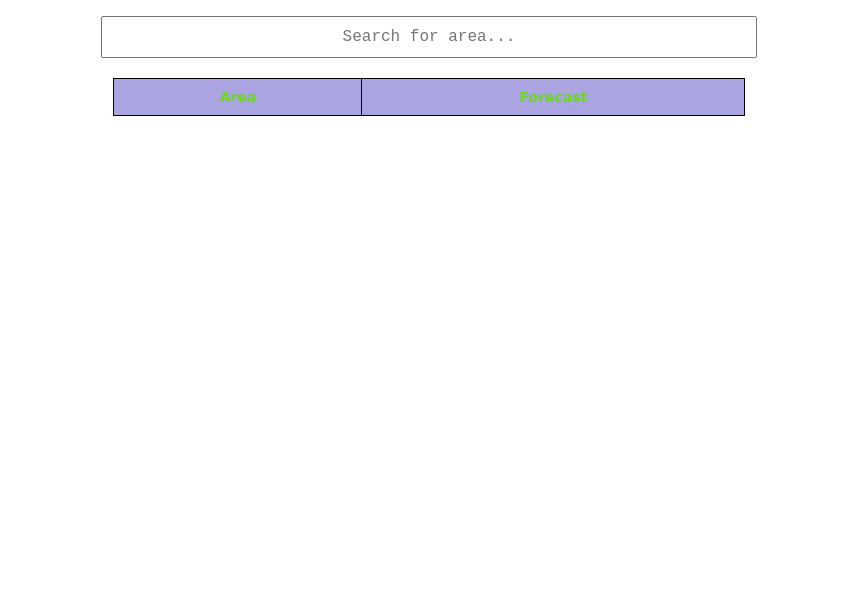
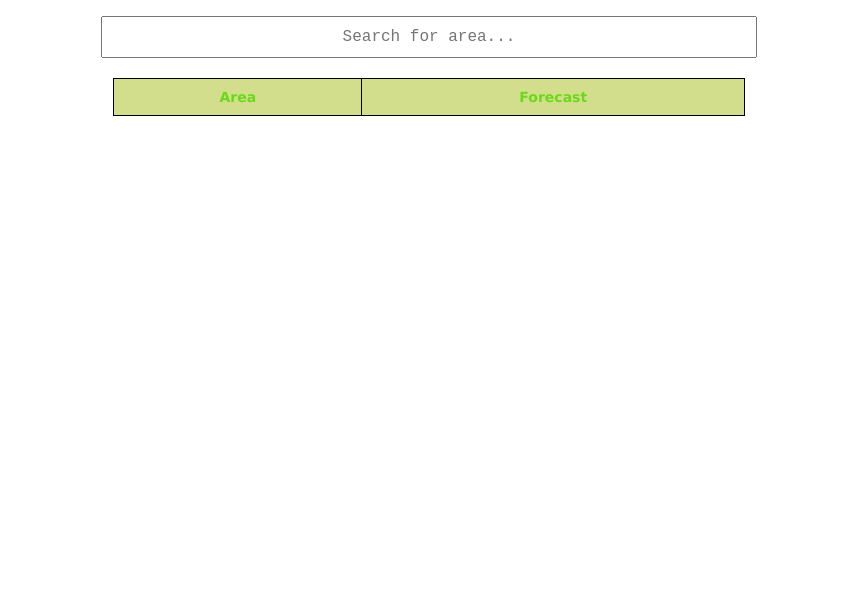
Before and after one commit to chen1hongmei/HCDIV-1, a plain HTML site: page index.html in a window 1280 px wide. Shown: the part 198-800 px from the top of the page, without its empty margins (211-1069 px from the left). Drawn offline with Linux system fonts and the light colour scheme; no server answers.

Commit message:
Update index.html

```diff
--- a/index.html
+++ b/index.html
@@ -44,7 +44,7 @@
     }
 
     th {
-      background-color: #aaa4e0;
+      background-color: #d3de8c;
       font-weight: bold;
     }
 
```
